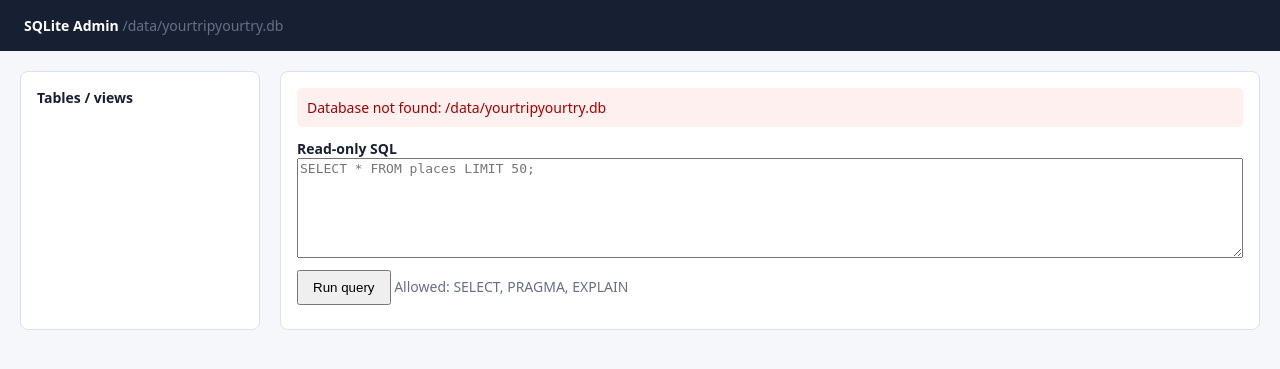
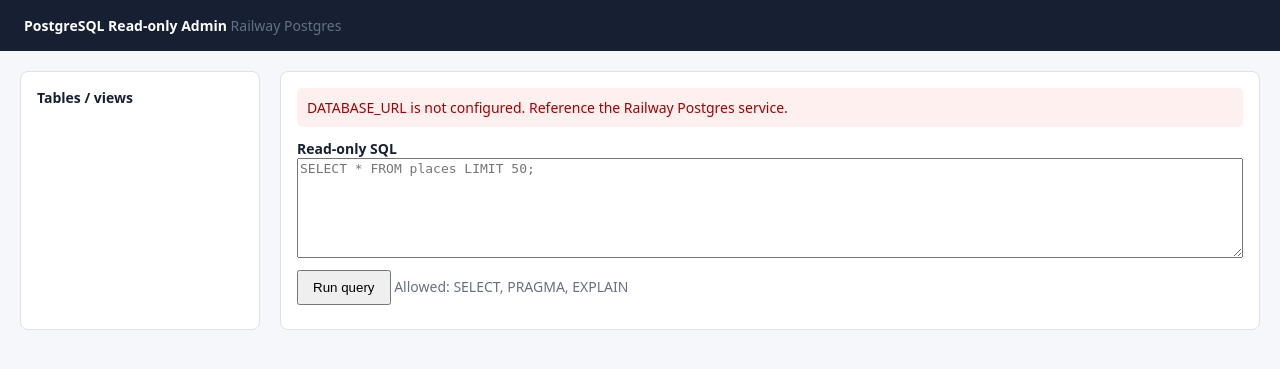
Before and after one commit to Jikay-070203/Vistra, a PHP site: page / in a window 1280 px wide. Shown: the top 369 px of the page. Run offline with PHP 8.4, Linux system fonts and the light colour scheme; some libraries are stand-ins or nearby versions.

Commit message:
fix: migrate admin panel from SQLite to PostgreSQL

```diff
--- a/backend/src/deploy/adminer/index.php
+++ b/backend/src/deploy/adminer/index.php
@@ -1,7 +1,6 @@
 <?php
 declare(strict_types=1);
 
-$dbPath = '/data/yourtripyourtry.db';
 $error = null;
 $rows = [];
 $columns = [];
@@ -9,15 +8,29 @@ $selectedTable = $_GET['table'] ?? '';
 $sql = trim($_POST['sql'] ?? '');
 
 try {
-    if (!is_file($dbPath)) {
-        throw new RuntimeException('Database not found: ' . $dbPath);
+    $databaseUrl = getenv('DATABASE_URL') ?: '';
+    if ($databaseUrl === '') {
+        throw new RuntimeException('DATABASE_URL is not configured. Reference the Railway Postgres service.');
     }
-    $db = new PDO('sqlite:' . $dbPath, null, null, [PDO::ATTR_ERRMODE => PDO::ERRMODE_EXCEPTION]);
-    $db->exec('PRAGMA busy_timeout = 5000');
+    $parts = parse_url($databaseUrl);
+    if (!$parts || empty($parts['host'])) {
+        throw new RuntimeException('Invalid PostgreSQL DATABASE_URL.');
+    }
+    $scheme = strtolower((string)($parts['scheme'] ?? ''));
+    if (!in_array($scheme, ['postgres', 'postgresql'], true)) {
+        throw new RuntimeException('DATABASE_URL must use PostgreSQL.');
+    }
+    $host = $parts['host'];
+    $port = $parts['port'] ?? 5432;
+    $name = ltrim($parts['path'] ?? '', '/');
+    $user = urldecode($parts['user'] ?? '');
+    $password = urldecode($parts['pass'] ?? '');
+    $dsn = "pgsql:host={$host};port={$port};dbname={$name};sslmode=require";
+    $db = new PDO($dsn, $user, $password, [PDO::ATTR_ERRMODE => PDO::ERRMODE_EXCEPTION]);
 
     if ($sql !== '') {
-        if (!preg_match('/^(select|pragma|explain)\b/i', $sql)) {
-            throw new RuntimeException('Only SELECT, PRAGMA and EXPLAIN queries are allowed.');
+        if (!preg_match('/^(select|explain)\b/i', $sql)) {
+            throw new RuntimeException('Only SELECT and EXPLAIN queries are allowed.');
         }
         $statement = $db->query($sql);
         $rows = $statement->fetchAll(PDO::FETCH_ASSOC);
@@ -31,7 +44,7 @@ try {
         $columns = $rows ? array_keys($rows[0]) : [];
     }
 
-    $tables = $db->query("SELECT name, type FROM sqlite_master WHERE type IN ('table','view') AND name NOT LIKE 'sqlite_%' ORDER BY name")
+    $tables = $db->query("SELECT table_name AS name, 'table' AS type FROM information_schema.tables WHERE table_schema = 'public' ORDER BY table_name")
         ->fetchAll(PDO::FETCH_ASSOC);
 } catch (Throwable $exception) {
     $error = $exception->getMessage();
@@ -47,13 +60,13 @@ function h(mixed $value): string {
 <head>
   <meta charset="utf-8">
   <meta name="viewport" content="width=device-width, initial-scale=1">
-  <title>SQLite Admin</title>
+  <title>PostgreSQL Read-only Admin</title>
   <style>
     body{font:14px system-ui;margin:0;background:#f5f7fb;color:#172033} header{background:#172033;color:white;padding:16px 24px} main{display:grid;grid-template-columns:240px 1fr;gap:20px;padding:20px} aside,section{background:white;border:1px solid #dce2ed;border-radius:8px;padding:16px} a{display:block;padding:7px 4px;color:#1558b0;text-decoration:none} a:hover{background:#eef4ff} textarea{width:100%;height:100px;font:13px monospace;box-sizing:border-box} button{margin:8px 0;padding:8px 14px;cursor:pointer} table{border-collapse:collapse;width:100%;font-size:13px} th,td{border:1px solid #dce2ed;padding:7px;text-align:left;vertical-align:top;max-width:360px;overflow-wrap:anywhere} th{background:#eef2f7}.error{color:#a40000;background:#fff0f0;padding:10px;border-radius:5px;margin-bottom:12px}.muted{color:#667085}
   </style>
 </head>
 <body>
-<header><strong>SQLite Admin</strong> <span class="muted">/data/yourtripyourtry.db</span></header>
+<header><strong>PostgreSQL Read-only Admin</strong> <span class="muted">Railway Postgres</span></header>
 <main>
   <aside>
     <strong>Tables / views</strong>
```
Also changed, not shown: 1 other file.
